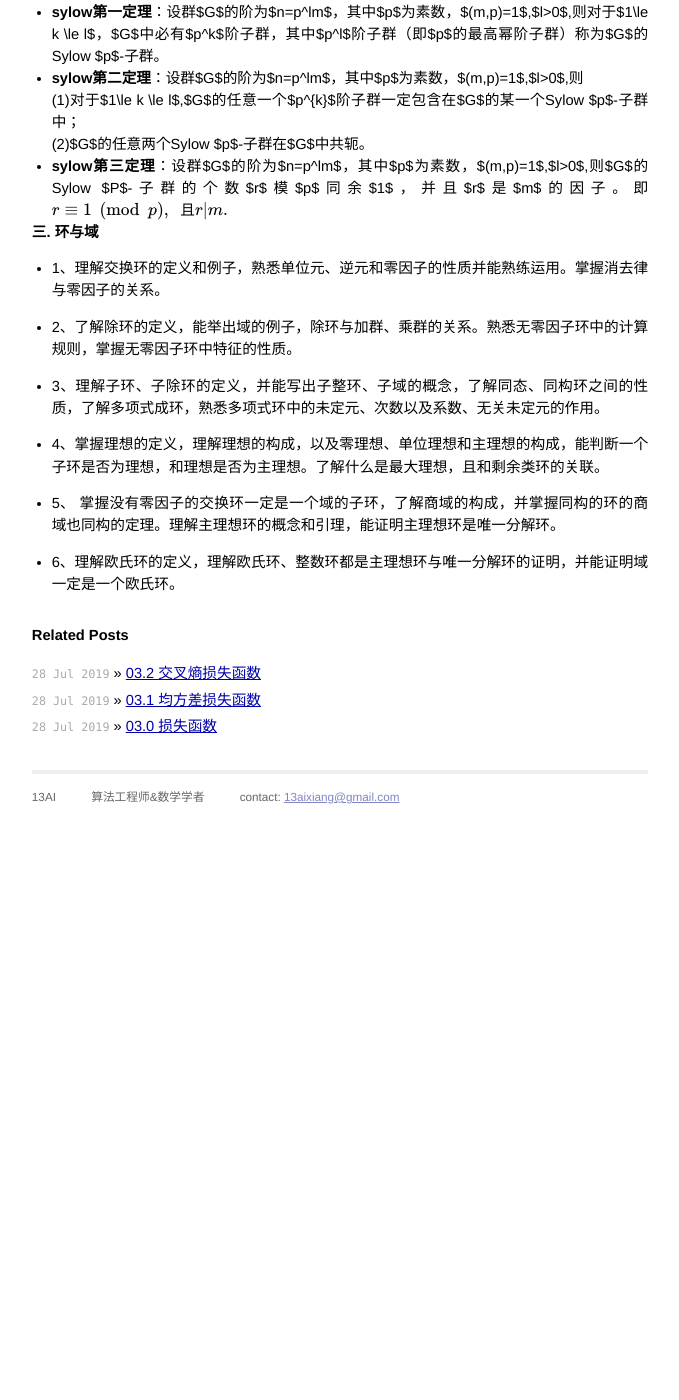
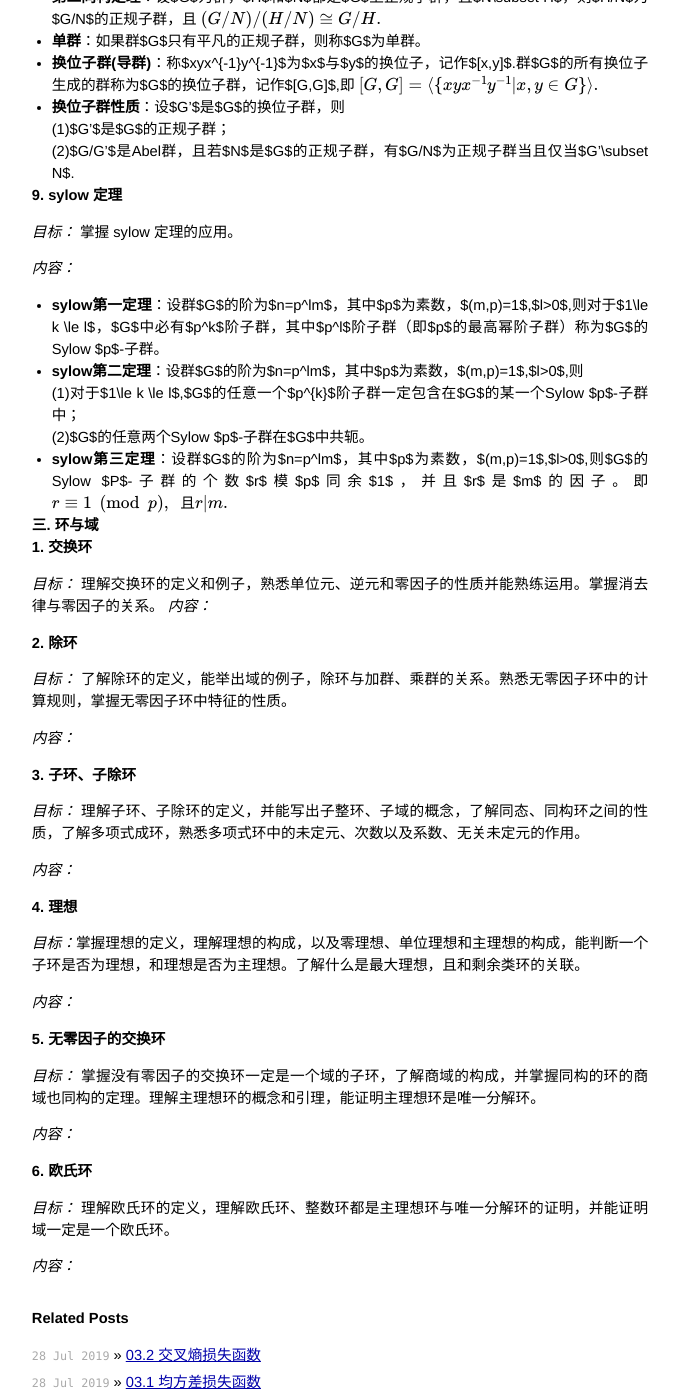
Before and after one commit to xiang-bai/xiang-bai.github.io, a Jekyll site: the page built from _posts/2020-01-16-abstract-algebra.md, in a window 1280 px wide and 1400 px high, scrolled down 3886 px. Shown: the whole window, without its empty margins (300-979 px from the left). Built offline with Jekyll 4.4.1, drawn with Linux system fonts in a browser that asks for light colours; formulas are drawn with MathJax 3; comment, search, counter and statistics services are not loaded; before the commit the page ends 4706 px from its top, so only the background shows below that; some of the changed text lies outside the part shown.

Commit message:
Update 2020-01-16-abstract-algebra.md

```diff
--- a/_posts/2020-01-16-abstract-algebra.md
+++ b/_posts/2020-01-16-abstract-algebra.md
@@ -11,17 +11,35 @@ tags: algebra
 
 ## 一. 基本概念
 
-- 1、理解集合与映射的概念，掌握集合之间的运算，能够在集合之间建立映射关系，并判断两个映射是否相同。
+### 1. 集合和映射
 
-**集合**（英语：Set，或简称集）是基本的数学概念，它是集合论的研究对象，指具有某种特定性质的事物的总体，（在最原始的集合论─朴素集合论─中的定义，集合就是“一堆东西”。）集合里的事物（“东西”），叫作元素。若然$x$是集合$A$的元素，记作$x\in A$。
+*目标：*
+理解集合与映射的概念，掌握集合之间的运算，能够在集合之间建立映射关系，并判断两个映射是否相同。
 
-**集合运算** 交并差
+*内容：*
+- **集合**（英语：Set，或简称集）是基本的数学概念，它是集合论的研究对象，指具有某种特定性质的事物的总体，（在最原始的集合论─朴素集合论─中的定义，集合就是“一堆东西”。）集合里的事物（“东西”），叫作元素。若然$x$是集合$A$的元素，记作$x\in A$。
 
-- 2、掌握代数运算与映射的关系，能够建立有限集合之间的运算表，并判断给定的运算是否满足结合律、交换律以及两种分配律。
+- **集合运算** 交并差
 
-- 3、掌握同态映射、同构映射和自同构的概念，理解同态与同态满射（满同态）的关系，并能判定映射是否是同态满射（满同态），掌握具有同态满射（满同态）的集合之间的联系。能够判定给定的映射和运算是否是同构关系，能建立两个集合之间的同构映射。
+### 2. 代数运算
 
-- 4、理解关系和等价关系的概念，掌握等价关系和分类之间的转换定理，熟练判定给定的关系是否是等价关系。并熟悉剩余类的基本特性，能够建立整数间给定模的剩余类
+*目标：*
+掌握代数运算与映射的关系，能够建立有限集合之间的运算表，并判断给定的运算是否满足结合律、交换律以及两种分配律。
+
+*内容：*
+
+### 3. 同态映射、同构映射和自同构
+
+*目标：*掌握同态映射、同构映射和自同构的概念，理解同态与同态满射（满同态）的关系，并能判定映射是否是同态满射（满同态），掌握具有同态满射（满同态）的集合之间的联系。能够判定给定的映射和运算是否是同构关系，能建立两个集合之间的同构映射。
+
+*内容：*
+
+### 4. 关系和等价关系
+
+*目标：*
+理解关系和等价关系的概念，掌握等价关系和分类之间的转换定理，熟练判定给定的关系是否是等价关系。并熟悉剩余类的基本特性，能够建立整数间给定模的剩余类
+
+*内容：*
 
 ## 二. 群
 
@@ -178,14 +196,42 @@ $$r \equiv 1 \pmod{p},\ \ \text{且} r|m.$$
 
 ## 三. 环与域
 
-- 1、理解交换环的定义和例子，熟悉单位元、逆元和零因子的性质并能熟练运用。掌握消去律与零因子的关系。
+### 1. 交换环
 
-- 2、了解除环的定义，能举出域的例子，除环与加群、乘群的关系。熟悉无零因子环中的计算规则，掌握无零因子环中特征的性质。
+*目标：*
+理解交换环的定义和例子，熟悉单位元、逆元和零因子的性质并能熟练运用。掌握消去律与零因子的关系。
+*内容：*
 
-- 3、理解子环、子除环的定义，并能写出子整环、子域的概念，了解同态、同构环之间的性质，了解多项式成环，熟悉多项式环中的未定元、次数以及系数、无关未定元的作用。
+### 2. 除环
 
-- 4、掌握理想的定义，理解理想的构成，以及零理想、单位理想和主理想的构成，能判断一个子环是否为理想，和理想是否为主理想。了解什么是最大理想，且和剩余类环的关联。
+*目标：*
+了解除环的定义，能举出域的例子，除环与加群、乘群的关系。熟悉无零因子环中的计算规则，掌握无零因子环中特征的性质。
 
-- 5、 掌握没有零因子的交换环一定是一个域的子环，了解商域的构成，并掌握同构的环的商域也同构的定理。理解主理想环的概念和引理，能证明主理想环是唯一分解环。
+*内容：*
 
-- 6、理解欧氏环的定义，理解欧氏环、整数环都是主理想环与唯一分解环的证明，并能证明域一定是一个欧氏环。
+### 3. 子环、子除环
+
+*目标：*
+理解子环、子除环的定义，并能写出子整环、子域的概念，了解同态、同构环之间的性质，了解多项式成环，熟悉多项式环中的未定元、次数以及系数、无关未定元的作用。
+
+*内容：*
+
+### 4. 理想
+
+*目标：*掌握理想的定义，理解理想的构成，以及零理想、单位理想和主理想的构成，能判断一个子环是否为理想，和理想是否为主理想。了解什么是最大理想，且和剩余类环的关联。
+
+*内容：*
+
+### 5. 无零因子的交换环
+
+*目标：*
+掌握没有零因子的交换环一定是一个域的子环，了解商域的构成，并掌握同构的环的商域也同构的定理。理解主理想环的概念和引理，能证明主理想环是唯一分解环。
+
+*内容：*
+
+### 6. 欧氏环
+
+*目标：*
+理解欧氏环的定义，理解欧氏环、整数环都是主理想环与唯一分解环的证明，并能证明域一定是一个欧氏环。
+
+*内容：*
```
